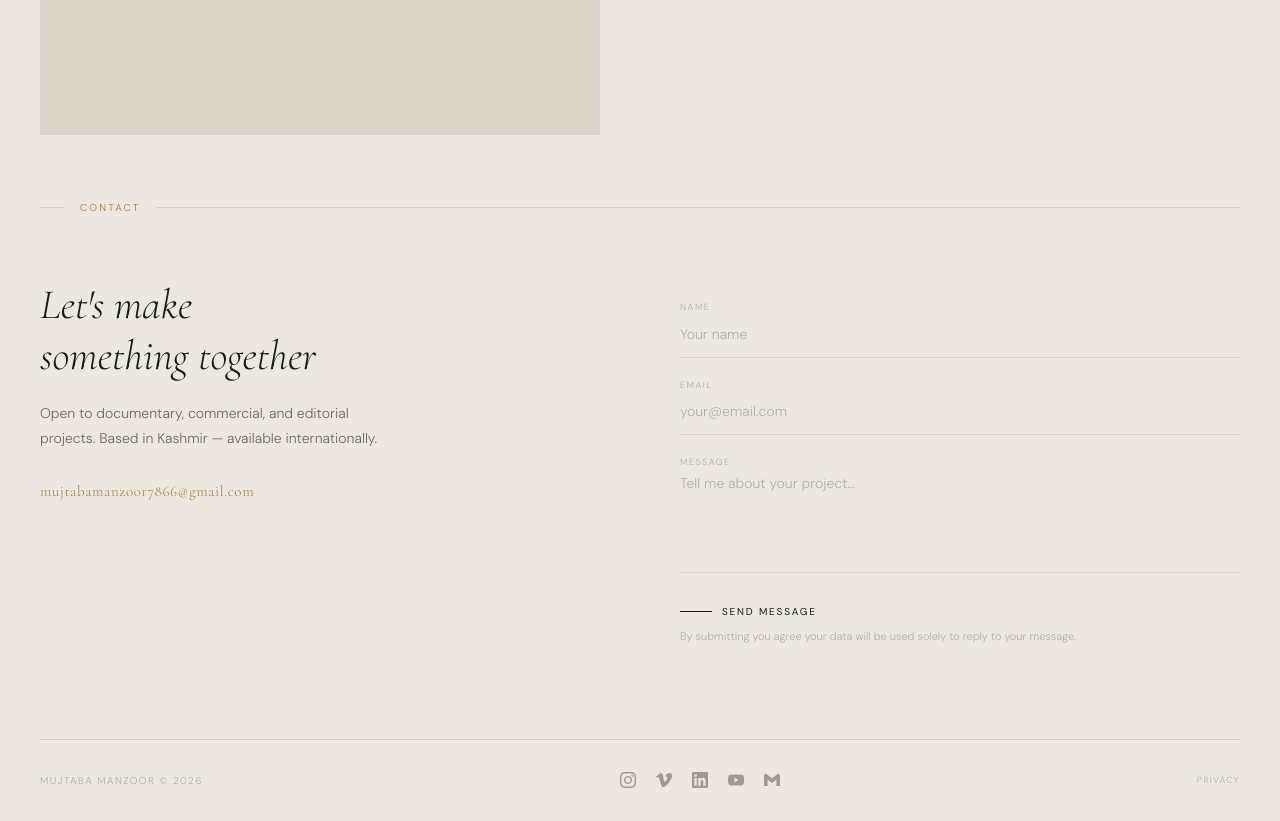
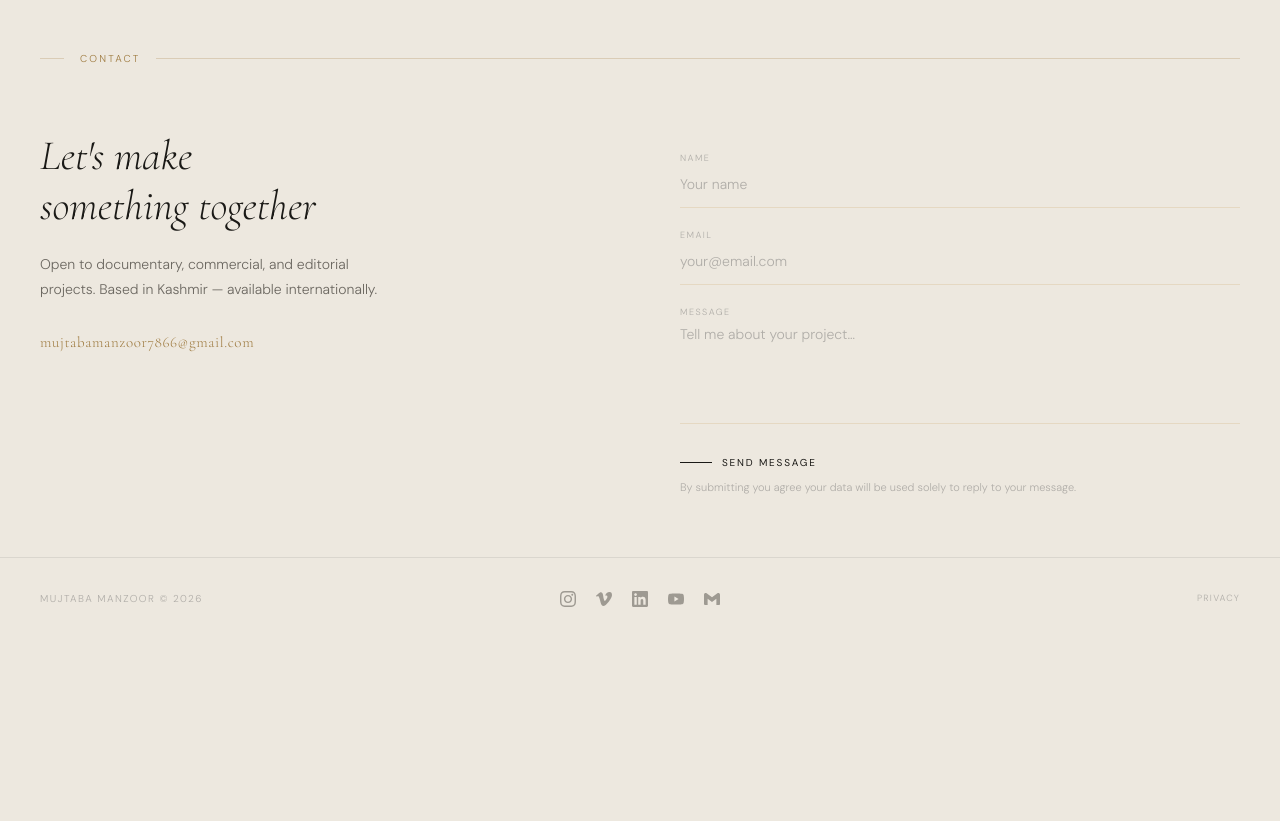
Before and after one commit to mateuszost2/mujtaba-website, a plain HTML site: page index.html in a window 1280 px wide. Shown: the part 1804-2625 px from the top of the page. After the commit the page ends 2443 px from the top, so only its background shows below. Drawn offline with nearby package versions, Linux system fonts and the light colour scheme.

Commit message:
index v4

```diff
--- a/index.html
+++ b/index.html
@@ -150,8 +150,8 @@ body { width: 100%; padding-top: 64px; background: var(--bg); color: var(--text)
 
 section { padding: calc(var(--section-gap) / 2) 40px; max-width: 1280px; margin: 0 auto; scroll-margin-top: 64px; }
 .section-header { display: flex; align-items: center; gap: 16px; margin-bottom: var(--section-gap); }
-.section-line { width: 24px; height: 1px; background: var(--accent); flex-shrink: 0; opacity: 0.25; }
-.section-line-ext { flex: 1; height: 1px; background: var(--accent); opacity: 0.25; }
+.section-line { width: 24px; height: 1.25px; background: var(--accent); flex-shrink: 0; opacity: 0.25; }
+.section-line-ext { flex: 1; height: 1.25px; background: var(--accent); opacity: 0.25; }
 .section-label { font-size: 10px; letter-spacing: 0.22em; color: var(--accent); text-transform: uppercase; }
 .fade-up { opacity: 0; transform: translateY(20px); transition: opacity 0.6s var(--ease), transform 0.6s var(--ease); }
 .fade-up.visible { opacity: 1; transform: translateY(0); }
@@ -227,7 +227,7 @@ section { padding: calc(var(--section-gap) / 2) 40px; max-width: 1280px; margin:
 .lb-counter-txt { font-size: 9px; letter-spacing: 0.12em; color: var(--text3); text-transform: uppercase; }
 
 #about .about-grid { display: grid; grid-template-columns: 1fr 1fr; gap: 80px; align-items: center; }
-.about-img { width: 100%; aspect-ratio: 3/4; background: var(--bg3); overflow: hidden; }
+.about-img { width: 80%; aspect-ratio: 3/4; background: var(--bg3); overflow: hidden; }
 .about-img img { width: 100%; height: 100%; object-fit: cover; display: block; }
 .about-text h2 { font-family: 'Cormorant Garamond', serif; font-size: clamp(28px,4vw,42px); font-weight: 300; font-style: italic; line-height: 1.2; color: var(--text); margin-bottom: 28px; }
 .about-text p { font-size: 14px; color: var(--text2); line-height: 1.8; margin-bottom: 20px; max-width: 440px; }
@@ -238,7 +238,7 @@ section { padding: calc(var(--section-gap) / 2) 40px; max-width: 1280px; margin:
 .contact-email { display: inline-block; margin-top: 28px; font-family: 'Cormorant Garamond', serif; font-size: 15px; color: var(--accent); text-decoration: none; letter-spacing: 0.04em; transition: opacity var(--trans); }
 .contact-email:hover { opacity: 0.7; }
 .contact-form { display: flex; flex-direction: column; gap: 0; }
-.form-field { border-bottom: 1px solid var(--border); position: relative; transition: border-color var(--trans); }
+.form-field { border-bottom: 1.5px solid rgba(201,169,110,0.25); position: relative; transition: border-color var(--trans); }
 .form-field:focus-within { border-bottom-color: var(--accent); }
 .form-field label { display: block; font-size: 9px; letter-spacing: 0.16em; text-transform: uppercase; color: var(--text3); margin-bottom: 4px; padding-top: 20px; }
 .form-field input, .form-field textarea { width: 100%; background: none; border: none; outline: none; font-family: 'DM Sans', sans-serif; font-size: 14px; font-weight: 300; color: var(--text); padding-bottom: 14px; resize: none; }
@@ -258,6 +258,10 @@ section { padding: calc(var(--section-gap) / 2) 40px; max-width: 1280px; margin:
 .site-footer {
   display: flex; flex-wrap: wrap; justify-content: space-between; align-items: center; gap: 16px;
   padding: 32px 40px; max-width: 1280px; margin: 0 auto;
+  border-top: 1.25px solid var(--border);
+}
+.site-footer .footer-links {
+  position: absolute; left: 50%; transform: translateX(-50%);
 }
 .site-footer .footer-divider { flex: 1 1 100%; order: -1; margin-bottom: 16px; }
 .site-footer .copyright { font-size: 10px; letter-spacing: 0.14em; text-transform: uppercase; color: var(--text3); }
@@ -475,7 +479,6 @@ section { padding: calc(var(--section-gap) / 2) 40px; max-width: 1280px; margin:
 </main>
 
 <footer class="site-footer">
-  <div class="section-line-ext footer-divider" aria-hidden="true"></div>
   <p class="copyright">Mujtaba Manzoor &copy; 2026</p>
   <nav class="footer-links" aria-label="Footer links">
     <a href="https://www.instagram.com/mujtabamanzoor" target="_blank" rel="noopener" aria-label="Instagram">
```
